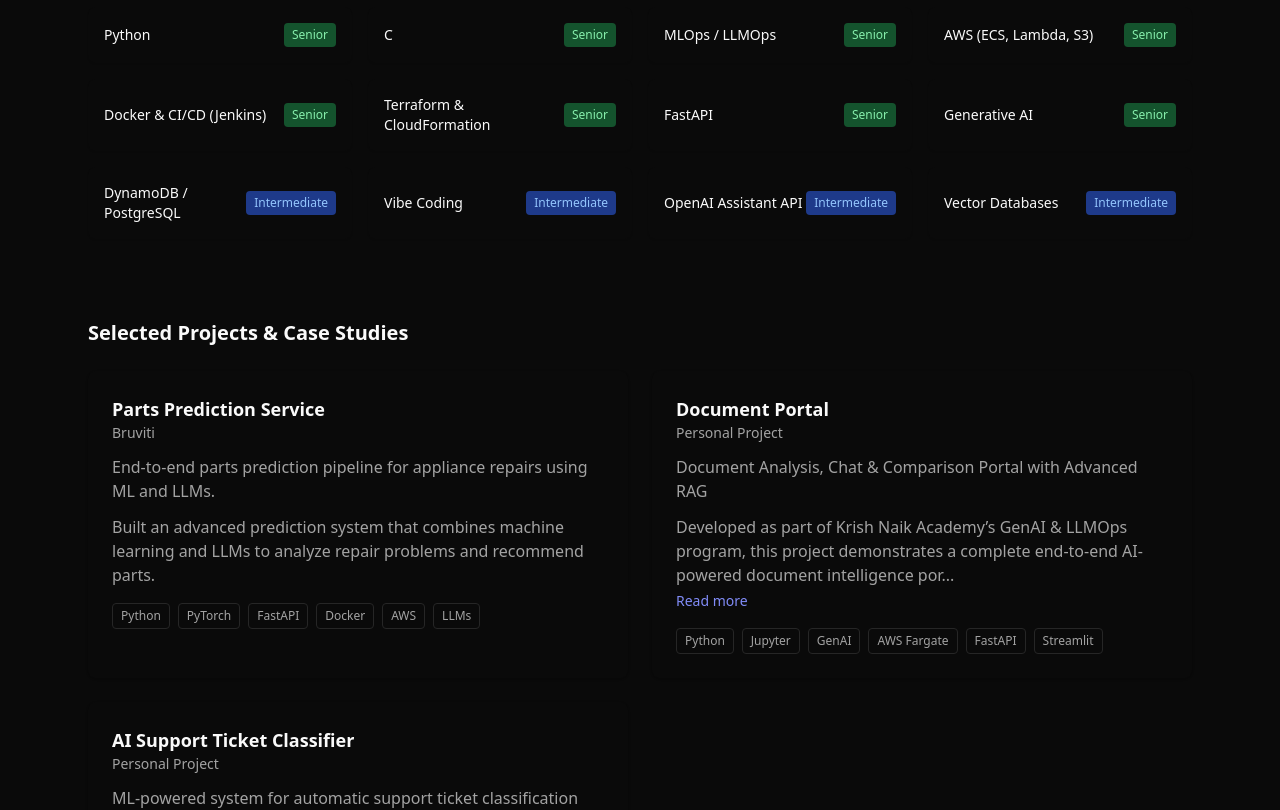
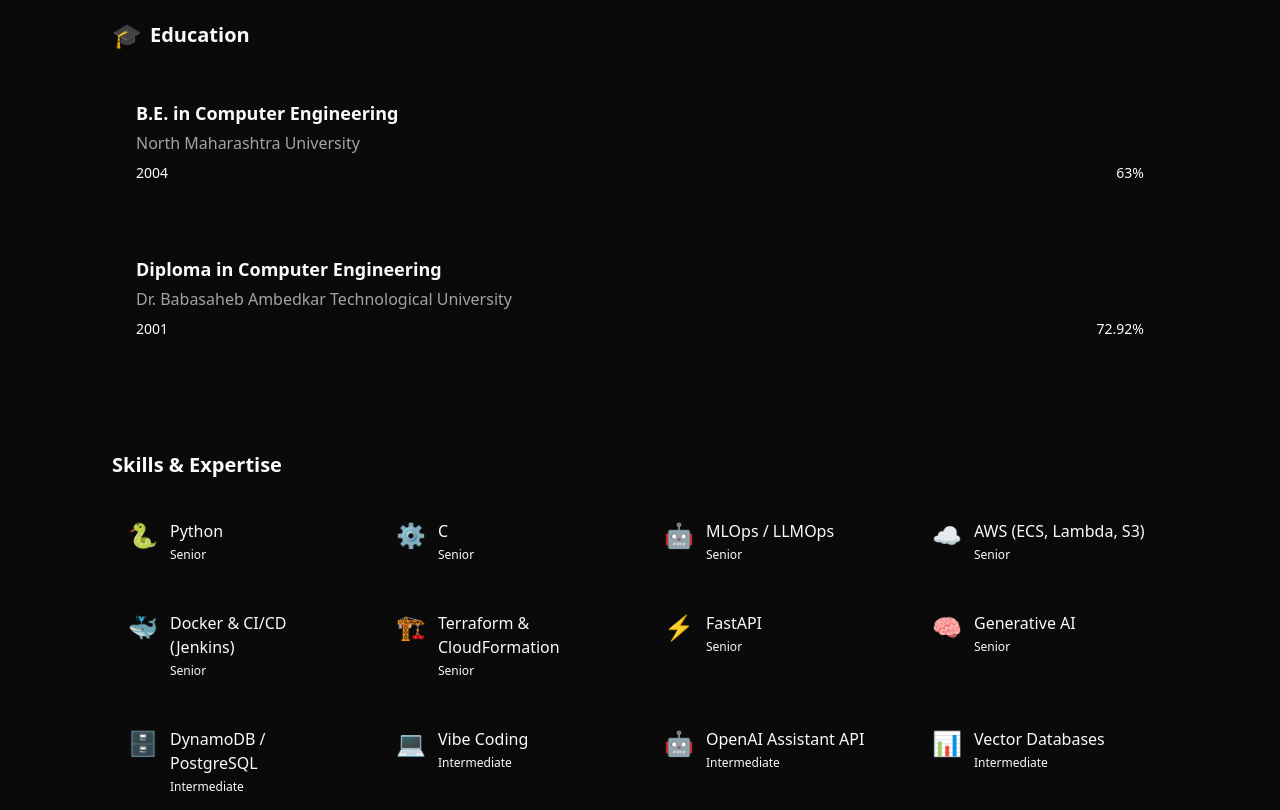
Before and after one commit to santoshkitkare/work-portfolio, a React app in the folder frontend/: page / in a window 1280 px wide. Shown: the part 960-1770 px from the top of the page. Built offline with nearby package versions, Linux system fonts and the light colour scheme; the HTML template or start-up script is replaced by a standard one.

Commit message:
Updated contect me section, image thumbnails

```diff
--- a/frontend/src/App.jsx
+++ b/frontend/src/App.jsx
@@ -21,20 +21,36 @@ export default function Portfolio() {
   const name = 'Santosh Itkare';
   const title = 'Senior Python Developer • MLOps & LLMOps Engineer';
   const tagline = 'Building production-grade ML systems, automations, and LLM-driven developer tools.';
+  const availability = 'Available for new opportunities'; // Can be changed to "Working as {role} at {company}"
+
+  const education = [
+    {
+      degree: 'B.E. in Computer Engineering',
+      institution: 'North Maharashtra University',
+      year: '2004',
+      score: '63%'
+    },
+    {
+      degree: 'Diploma in Computer Engineering',
+      institution: 'Dr. Babasaheb Ambedkar Technological University',
+      year: '2001',
+      score: '72.92%'
+    }
+  ];
 
   const skills = [
-    { name: 'Python', level: 'Senior' },
-    { name: 'C', level: 'Senior' },
-    { name: 'MLOps / LLMOps', level: 'Senior' },
-    { name: 'AWS (ECS, Lambda, S3)', level: 'Senior' },
-    { name: 'Docker & CI/CD (Jenkins)', level: 'Senior' },
-    { name: 'Terraform & CloudFormation', level: 'Senior' },
-    { name: 'FastAPI', level: 'Senior' },
-    { name: 'Generative AI', level: 'Senior' },
-    { name: 'DynamoDB / PostgreSQL', level: 'Intermediate' },
-    { name: 'Vibe Coding', level: 'Intermediate' },
-    { name: 'OpenAI Assistant API', level: 'Intermediate' },
-    { name: 'Vector Databases', level: 'Intermediate' }
+    { name: 'Python', level: 'Senior', icon: '🐍' },
+    { name: 'C', level: 'Senior', icon: '⚙️' },
+    { name: 'MLOps / LLMOps', level: 'Senior', icon: '🤖' },
+    { name: 'AWS (ECS, Lambda, S3)', level: 'Senior', icon: '☁️' },
+    { name: 'Docker & CI/CD (Jenkins)', level: 'Senior', icon: '🐳' },
+    { name: 'Terraform & CloudFormation', level: 'Senior', icon: '🏗️' },
+    { name: 'FastAPI', level: 'Senior', icon: '⚡' },
+    { name: 'Generative AI', level: 'Senior', icon: '🧠' },
+    { name: 'DynamoDB / PostgreSQL', level: 'Intermediate', icon: '🗄️' },
+    { name: 'Vibe Coding', level: 'Intermediate', icon: '💻' },
+    { name: 'OpenAI Assistant API', level: 'Intermediate', icon: '🤖' },
+    { name: 'Vector Databases', level: 'Intermediate', icon: '📊' }
   ];
 
   // Projects pulled from GitHub (public repos) — update descriptions and links as needed
@@ -253,13 +269,14 @@ export default function Portfolio() {
       {/* HERO */}
       <section className="max-w-6xl mx-auto px-6 py-12 grid md:grid-cols-2 gap-8 items-center">
         <div>
-          <p className="text-sm uppercase text-indigo-600 font-medium">Hi, I'm</p>
+          <p className="text-sm uppercase text-primary font-medium">Hi, I'm</p>
           <h2 className="text-4xl font-bold leading-tight">{name}</h2>
           <p className="mt-4 text-lg text-muted">{tagline}</p>
+          <p className="mt-2 text-primary font-medium">{availability}</p>
 
           <div className="mt-6 flex gap-3">
-            <a href="#projects" className="inline-block px-5 py-3 bg-indigo-600 text-white rounded-lg shadow hover:opacity-95">View Work</a>
-            <a href="#contact" className="inline-block px-5 py-3 border border-border rounded-lg">Contact Me</a>
+            <a href="#projects" className="inline-block px-5 py-3 bg-primary text-primary-foreground rounded-lg shadow hover:opacity-95">View Work</a>
+            <a href="#contact" className="inline-block px-5 py-3 border border-border rounded-lg hover:bg-secondary hover:text-secondary-foreground transition-colors">Get In Touch</a>
           </div>
 
           <div className="mt-8 text-sm text-muted">
@@ -292,21 +309,41 @@ export default function Portfolio() {
         </div>
       </section>
 
-      {/* SKILLS */}
-      <section className="max-w-6xl mx-auto px-6 py-10">
-        <h3 className="text-xl font-semibold mb-4 text-foreground">Skills & Expertise</h3>
-        <div className="grid grid-cols-2 md:grid-cols-4 gap-4">
-          {skills.map((s) => (
-            <div key={s.name} className="bg-card p-4 rounded-lg shadow-sm flex items-center justify-between">
-              <span className="text-sm font-medium text-foreground">{s.name}</span>
-              <span className={`text-xs px-2 py-1 rounded ${
-                s.level === 'Senior' ? 'bg-green-100 text-green-800 dark:bg-green-900 dark:text-green-300' :
-                s.level === 'Intermediate' ? 'bg-blue-100 text-blue-800 dark:bg-blue-900 dark:text-blue-300' :
-                s.level === 'Learning' ? 'bg-yellow-100 text-yellow-800 dark:bg-yellow-900 dark:text-yellow-300' :
-                'bg-purple-100 text-purple-800 dark:bg-purple-900 dark:text-purple-300'
-              }`}>{s.level}</span>
-            </div>
-          ))}
+      {/* EDUCATION & SKILLS */}
+      <section className="max-w-6xl mx-auto px-6 py-10 space-y-10">
+        {/* Education Section */}
+        <div className="bg-card rounded-2xl shadow-sm p-6">
+          <h3 className="text-xl font-semibold mb-6 flex items-center gap-2 text-foreground">
+            <span className="text-2xl">🎓</span> Education
+          </h3>
+          <div className="space-y-6">
+            {education.map((edu, i) => (
+              <div key={i} className="bg-secondary/50 rounded-lg p-6">
+                <h4 className="font-semibold text-lg text-foreground">{edu.degree}</h4>
+                <p className="text-muted mt-1">{edu.institution}</p>
+                <div className="mt-2 flex justify-between text-sm">
+                  <span className="text-primary font-medium">{edu.year}</span>
+                  <span className="text-primary font-medium">{edu.score}</span>
+                </div>
+              </div>
+            ))}
+          </div>
+        </div>
+
+        {/* Skills Section */}
+        <div className="bg-card rounded-2xl shadow-sm p-6">
+          <h3 className="text-xl font-semibold mb-6 text-foreground">Skills & Expertise</h3>
+          <div className="grid grid-cols-2 md:grid-cols-3 lg:grid-cols-4 gap-4">
+            {skills.map((skill) => (
+              <div key={skill.name} className="bg-secondary/50 p-4 rounded-lg flex items-start gap-3">
+                <span className="text-2xl">{skill.icon}</span>
+                <div>
+                  <div className="font-medium text-foreground">{skill.name}</div>
+                  <div className="text-xs text-primary font-medium mt-1">{skill.level}</div>
+                </div>
+              </div>
+            ))}
+          </div>
         </div>
       </section>
 
@@ -421,10 +458,19 @@ export default function Portfolio() {
             <h4 className="text-lg font-semibold text-foreground">Get in touch</h4>
             <p className="mt-2 text-sm text-muted">Open to full-time and contract roles: Python Developer, Data Analyst, MLOps, LLMOps.</p>
 
-            <div className="mt-4 space-y-2 text-sm text-muted">
-              <div>GitHub: <a href="https://github.com/santoshkitkare" target="_blank" rel="noreferrer" className="text-indigo-600 dark:text-indigo-400 hover:underline">github.com/santoshkitkare</a></div>
-              <div>LinkedIn: <a href="https://www.linkedin.com/in/santosh-itkare-56993a38/" target="_blank" rel="noreferrer" className="text-indigo-600 dark:text-indigo-400 hover:underline">linkedin.com/in/santosh-itkare-56993a38</a></div>
-              <div>Email: <a href="mailto:santoshkitkare@gmail.com" className="text-indigo-600 dark:text-indigo-400 hover:underline">santoshkitkare@gmail.com</a></div>
+            <div className="mt-4 space-y-3 text-sm">
+              <div className="flex items-center gap-2">
+                <span className="text-xl">📂</span>
+                <a href="https://github.com/santoshkitkare" target="_blank" rel="noreferrer" className="text-primary hover:underline">github.com/santoshkitkare</a>
+              </div>
+              <div className="flex items-center gap-2">
+                <span className="text-xl">💼</span>
+                <a href="https://www.linkedin.com/in/santosh-itkare-56993a38/" target="_blank" rel="noreferrer" className="text-primary hover:underline">linkedin.com/in/santosh-itkare-56993a38</a>
+              </div>
+              <div className="flex items-center gap-2">
+                <span className="text-xl">📧</span>
+                <a href="mailto:santoshkitkare@gmail.com" className="text-primary hover:underline">santoshkitkare@gmail.com</a>
+              </div>
             </div>
           </div>
 
@@ -443,7 +489,7 @@ export default function Portfolio() {
                 <textarea name="message" rows={4} required className="w-full mt-1 p-2 border border-border dark:bg-card dark:text-foreground rounded" />
               </div>
               <div className="flex items-center gap-3">
-                <button type="submit" className="px-4 py-2 bg-indigo-600 dark:bg-indigo-500 text-white rounded hover:bg-indigo-700 dark:hover:bg-indigo-600">Send</button>
+                <button type="submit" className="px-4 py-2 bg-primary text-primary-foreground rounded hover:opacity-90 transition-opacity">Send Message</button>
                 <small className="text-xs text-muted">{status || `Or email me directly at santoshkitkare@gmail.com`}</small>
               </div>
             </form>
```
